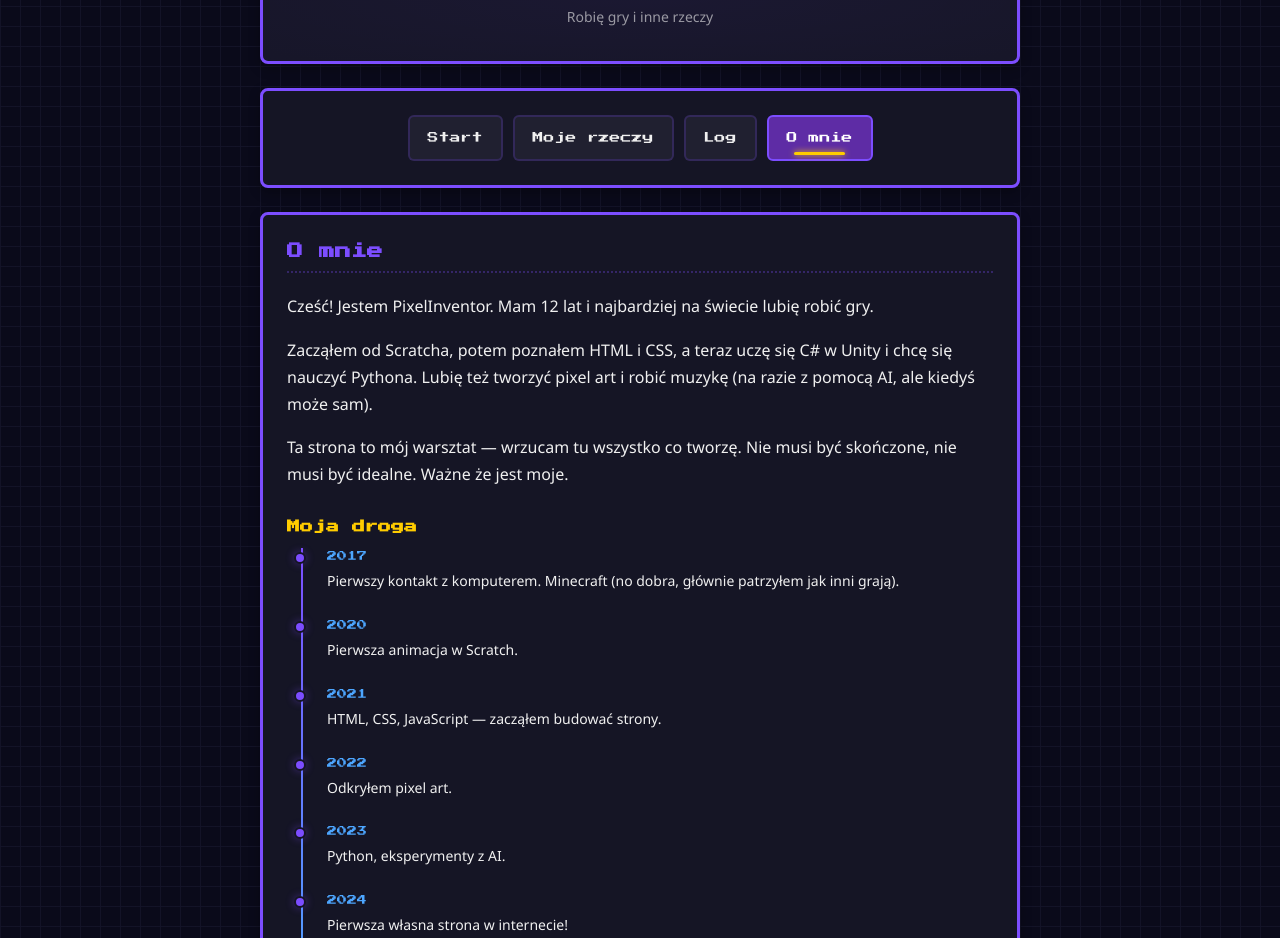
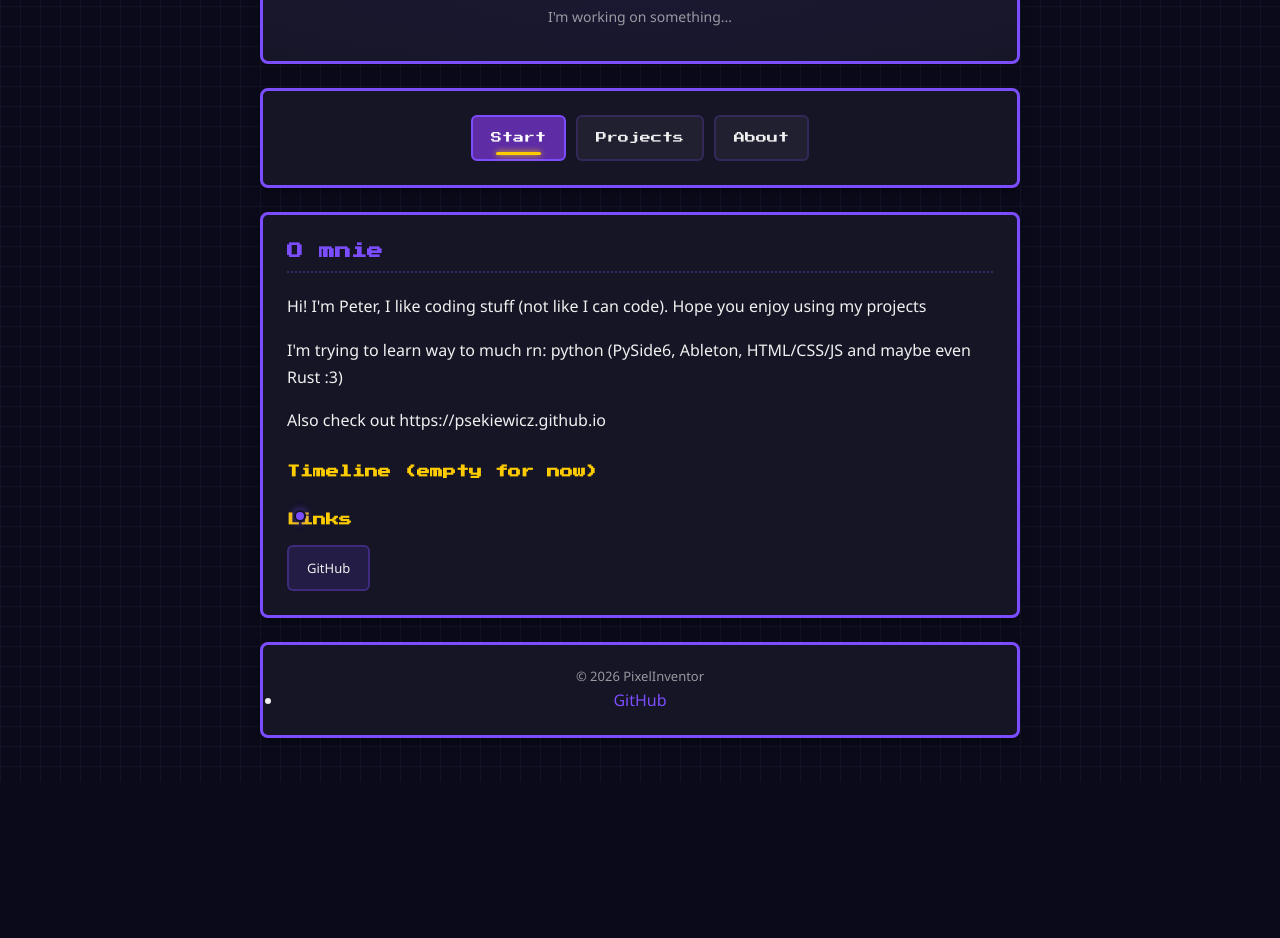
Before and after one commit to psekiewicz/pixelinventor, a plain HTML site: page website/about.html in a window 1280 px wide. Shown: the part 94-1032 px from the top of the page. After the commit the page ends 876 px from the top, so only its background shows below. Drawn offline with Linux system fonts and the light colour scheme.

Commit message:
Revise about page content and language
Updated the content and structure of the about page to reflect new information and change the language from Polish to English.

```diff
--- a/website/about.html
+++ b/website/about.html
@@ -3,7 +3,7 @@
 <head>
   <meta charset="UTF-8">
   <meta name="viewport" content="width=device-width, initial-scale=1.0">
-  <title>O mnie - PixelInventor</title>
+  <title>About - PixelInventor</title>
   <meta name="description" content="Kim jestem i co lubię robić.">
   <link rel="icon" type="image/png" href="/favicon.png">
   <link href="https://fonts.googleapis.com/css2?family=Press+Start+2P&display=swap" rel="stylesheet">
@@ -12,63 +12,43 @@
 <body>
   <div class="container">
 
-    <header class="box site-header">
+  <header class="box site-header">
       <h1 class="site-title">Pixel<span>Inventor</span></h1>
-      <p class="site-tagline">Robię gry i inne rzeczy</p>
+      <p class="site-tagline">I'm working on something...</p>
     </header>
 
     <nav class="box site-nav">
       <ul>
-        <li><a href="/">Start</a></li>
-        <li><a href="/stuff.html">Moje rzeczy</a></li>
-        <li><a href="/log.html">Log</a></li>
-        <li><a href="/about.html" class="active">O mnie</a></li>
+        <li><a href="/" class="active">Start</a></li>
+        <li><a href="/stuff.html">Projects</a></li>
+        <li><a href="/about.html">About</a></li>
       </ul>
     </nav>
+
 
     <main>
       <section class="box about">
         <h2 class="section-title">O mnie</h2>
 
-        <p>Cześć! Jestem PixelInventor. Mam 12 lat i najbardziej na świecie lubię robić gry.</p>
+        <p>Hi! I'm Peter, I like coding stuff (not like I can code). Hope you enjoy using my projects</p>
 
-        <p>Zacząłem od Scratcha, potem poznałem HTML i CSS, a teraz uczę się C# w Unity i chcę się nauczyć Pythona. Lubię też tworzyć pixel art i robić muzykę (na razie z pomocą AI, ale kiedyś może sam).</p>
+        <p>I'm trying to learn way to much rn: python (PySide6, Ableton, HTML/CSS/JS and maybe even Rust :3)</p>
 
-        <p>Ta strona to mój warsztat — wrzucam tu wszystko co tworzę. Nie musi być skończone, nie musi być idealne. Ważne że jest moje.</p>
+        <p>Also check out https://psekiewicz.github.io</p>
 
-        <h3>Moja droga</h3>
+        <h3>Timeline (empty for now)</h3>
         <div class="timeline">
           <div class="timeline-item">
-            <p class="year">2017</p>
-            <p>Pierwszy kontakt z komputerem. Minecraft (no dobra, głównie patrzyłem jak inni grają).</p>
+            <p class="year"></p>
+            <p></p>
           </div>
           <div class="timeline-item">
-            <p class="year">2020</p>
-            <p>Pierwsza animacja w Scratch.</p>
-          </div>
-          <div class="timeline-item">
-            <p class="year">2021</p>
-            <p>HTML, CSS, JavaScript — zacząłem budować strony.</p>
-          </div>
-          <div class="timeline-item">
-            <p class="year">2022</p>
-            <p>Odkryłem pixel art.</p>
-          </div>
-          <div class="timeline-item">
-            <p class="year">2023</p>
-            <p>Python, eksperymenty z AI.</p>
-          </div>
-          <div class="timeline-item">
-            <p class="year">2024</p>
-            <p>Pierwsza własna strona w internecie!</p>
-          </div>
-          <div class="timeline-item">
-            <p class="year">2025</p>
-            <p>Unity, C#, tworzenie gier na poważnie.</p>
+            <p class="year"></p>
+            <p></p>
           </div>
         </div>
 
-        <h3>Linki</h3>
+        <h3>Links</h3>
         <div class="links">
           <a href="https://github.com/psekiewicz">GitHub</a>
         </div>
@@ -76,7 +56,10 @@
     </main>
 
     <footer class="box site-footer">
-      <p>&copy; 2025 PixelInventor</p>
+      <p>&copy; 2026 PixelInventor</p>
+      <ul>
+        <li><a href="https://github.com/psekiewicz">GitHub</a></li>
+      </ul>
     </footer>
 
   </div>
```
